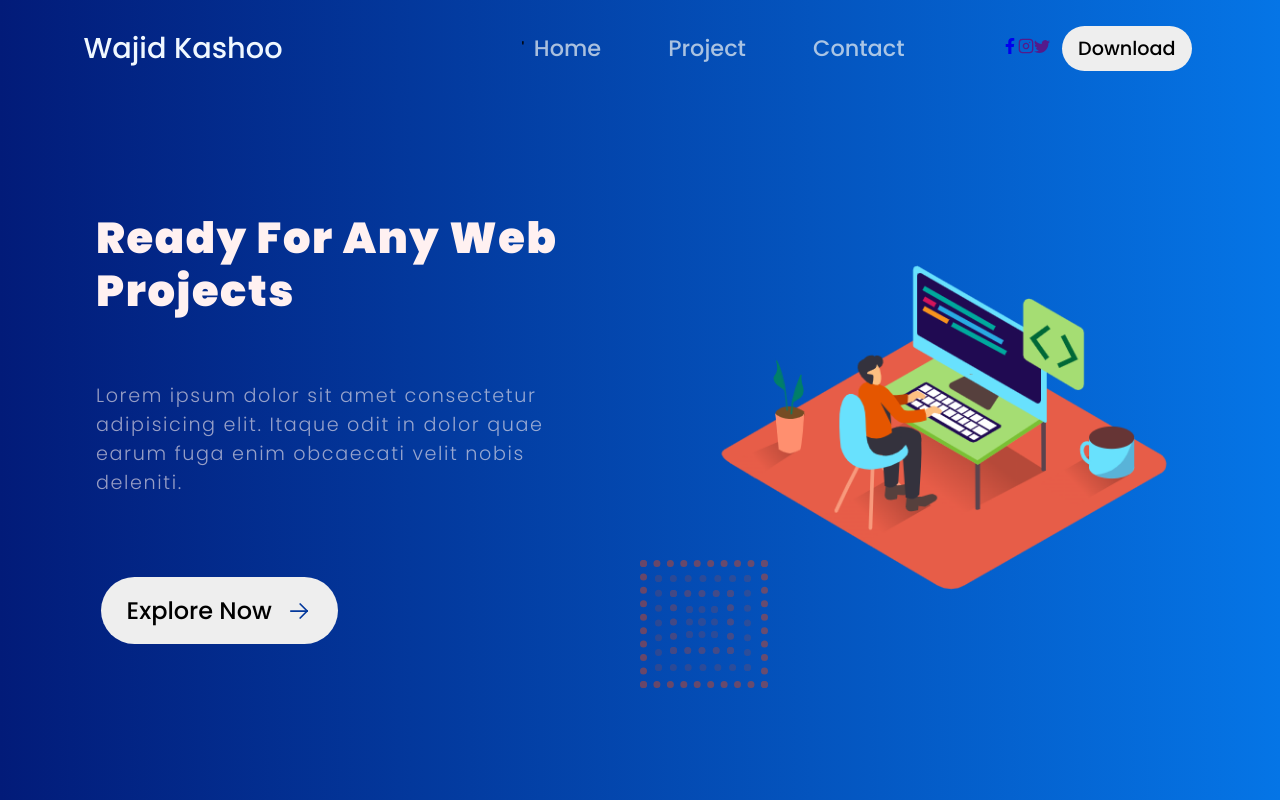
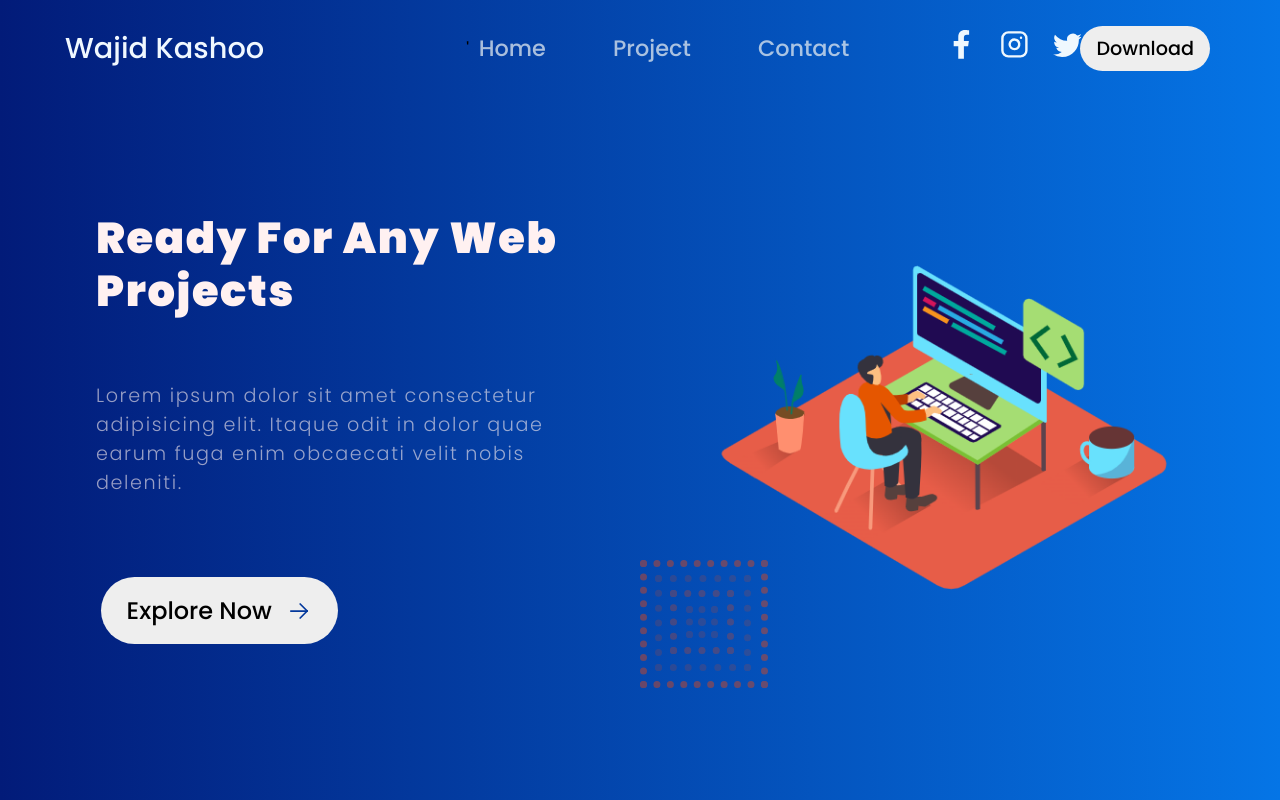
Before and after one commit to wajidkashoo14/ReactApp, a React (Create React App) app: page / in a window 1280 px wide. Shown: the top 800 px of the page. Built offline with nearby package versions, Linux system fonts and the light colour scheme.

Commit message:
fixed hamburger

```diff
--- a/src/components/Navbar.css
+++ b/src/components/Navbar.css
@@ -78,6 +78,22 @@ left: 0;
   border-radius: 5rem;
   transition: all 0.25s ease-in;
 }
+.nav-links .social-container{
+  display: flex;
+}
+.social-icons{
+  display: flex;
+
+}
+.social-icons a .icon-social{
+  font-size: 1.8rem;
+  margin-right: 1.5rem;
+  color:#eff8fe;
+  transition:  color 0.2s ease;
+}
+.social-icons a .icon-social:hover{
+  color: #2E8B57;
+}
 
 
 @media  (min-width:1080px) and (max-width:1980px) {
```
